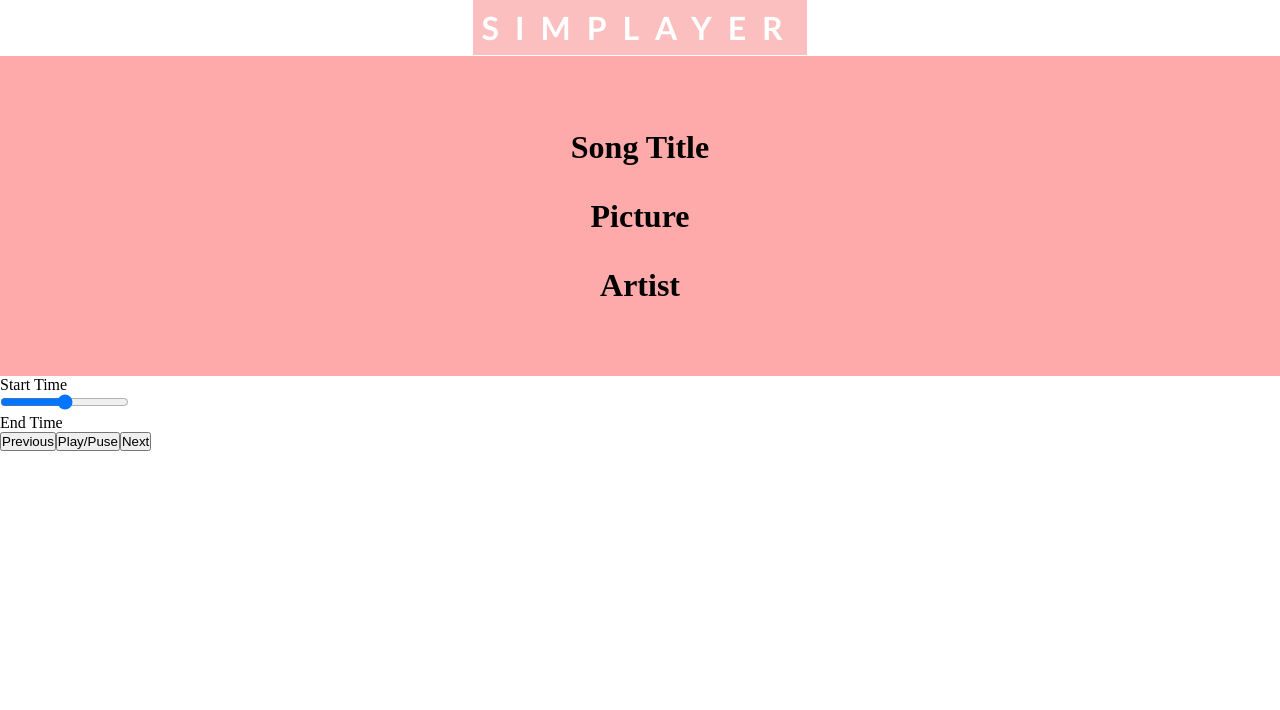
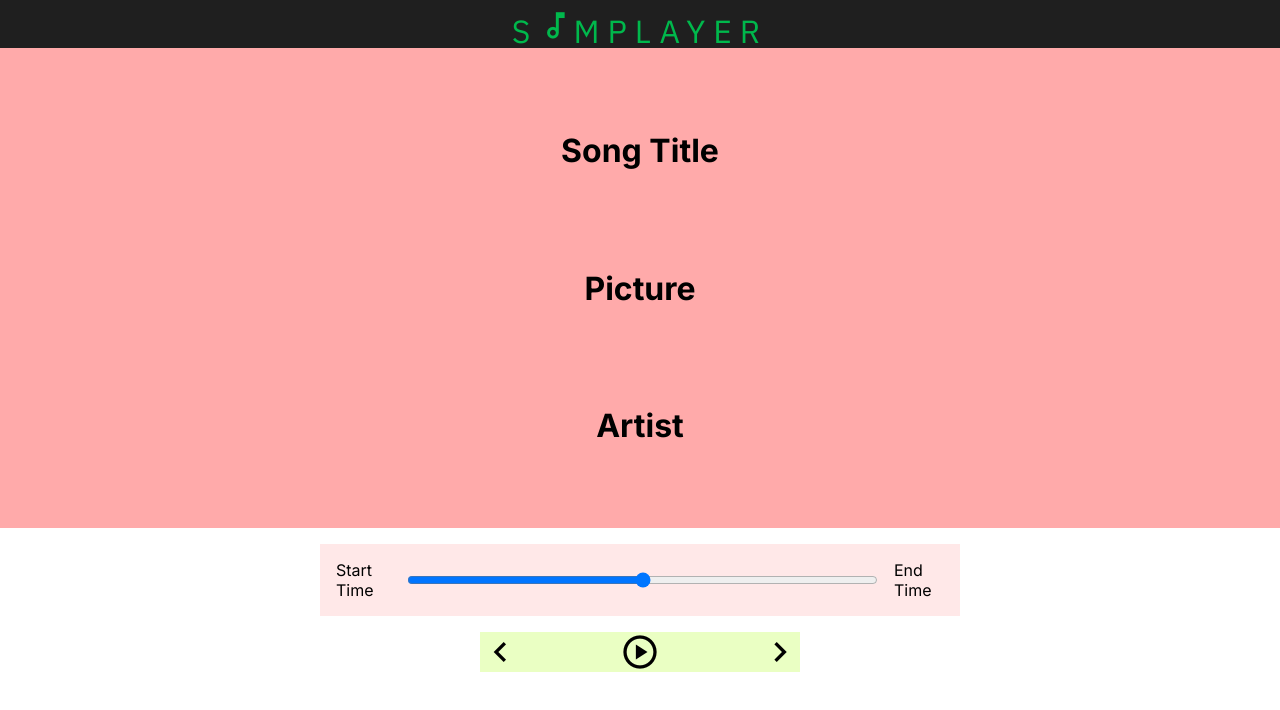
Before and after one commit to DeveloperSantoGithub/simplayer, a React (Create React App) app: page / in a window 1280 px wide. Shown: the top 710 px of the page. Built offline with nearby package versions, Linux system fonts and the light colour scheme.

Commit message:
add local data

```diff
--- a/package.json
+++ b/package.json
@@ -10,6 +10,7 @@
     "react": "^18.2.0",
     "react-dom": "^18.2.0",
     "react-scripts": "5.0.1",
+    "uuidv4": "^6.2.13",
     "web-vitals": "^2.1.4"
   },
   "scripts": {
--- a/src/Components/Navbar.js
+++ b/src/Components/Navbar.js
@@ -1,7 +1,9 @@
 export default function Navbar() {
 	return (
 		<div className="navbar">
-			<h1 className="logo">Simplayer</h1>
+			<h1 className="logo">
+				S<span className="material-icons-outlined">audiotrack</span>mplayer
+			</h1>
 		</div>
 	);
 }
--- a/src/Components/Player.js
+++ b/src/Components/Player.js
@@ -1,15 +1,18 @@
 export default function Player() {
 	return (
-		<div className="player">
+		<div className="musicPlayer">
 			<div className="timeControl">
 				<p>Start Time</p>
 				<input type="range" />
 				<p>End Time</p>
 			</div>
 			<div className="playControl">
-				<button>Previous</button>
-				<button>Play/Puse</button>
-				<button>Next</button>
+				<span className="material-icons-outlined">navigate_before</span>
+
+				<span className="material-icons-outlined">play_circle</span>
+				{/* <span className="material-icons-outlined"> pause_circle</span> */}
+
+				<span className="material-icons-outlined">navigate_next</span>
 			</div>
 		</div>
 	);
--- a/src/Styles/Global.scss
+++ b/src/Styles/Global.scss
@@ -1,3 +1,7 @@
+@import url('https://fonts.googleapis.com/css2?family=Material+Icons+Outlined');
+
+@import url('https://fonts.googleapis.com/css2?family=IBM+Plex+Sans:ital,wght@0,300;0,400;1,300;1,400&family=Inter:wght@300;400;500;600;700&display=swap');
+
 * {
 	padding: 0;
 	margin: 0;
--- a/src/Styles/_musicInfo.scss
+++ b/src/Styles/_musicInfo.scss
@@ -0,0 +1,16 @@
+.musicInfo {
+	width: 100%;
+	min-height: 60vh;
+
+	display: flex;
+	align-items: center;
+	justify-content: space-evenly;
+	flex-direction: column;
+	background: #ffaaaa;
+
+	font-family: 'Inter', sans-serif;
+
+	h1 {
+		padding: 1rem;
+	}
+}
--- a/src/Styles/_musicPlayer.scss
+++ b/src/Styles/_musicPlayer.scss
@@ -1,14 +1,43 @@
-.musicInfo {
+.musicPlayer {
 	width: 100%;
-	height: 40vh;
+	min-height: 20vh;
 
 	display: flex;
 	align-items: center;
-	justify-content: center;
+	justify-content: space-evenly;
 	flex-direction: column;
-	background: #ffaaaa;
+	font-family: 'Inter', sans-serif;
 
-	h1 {
-		padding: 1rem;
+	.timeControl {
+		width: 50%;
+
+		display: flex;
+		align-items: center;
+		justify-content: space-between;
+
+		background: #ffe8e8;
+
+		input {
+			width: 100%;
+			padding: 1rem 2rem;
+		}
+
+		p {
+			padding: 1rem;
+		}
+	}
+
+	.playControl {
+		background: #eaffc3;
+		width: 25%;
+
+		display: flex;
+		align-items: center;
+		justify-content: space-between;
+
+		span {
+			font-size: 2.5rem;
+			cursor: pointer;
+		}
 	}
 }
--- a/src/Styles/_navbar.scss
+++ b/src/Styles/_navbar.scss
@@ -1,18 +1,25 @@
 .navbar {
 	width: 100%;
-	height: 7vh;
+	height: 6vh;
+
+	background: #1f1f1f;
 
 	display: flex;
 	align-items: flex-start;
 	justify-content: space-around;
 
 	.logo {
-		background: #fcbfbf;
 		padding: 0.5rem;
 		text-transform: uppercase;
-		font-family: 'Gill Sans', 'Gill Sans MT', Calibri, 'Trebuchet MS',
-			sans-serif;
-		letter-spacing: 1rem;
-		color: #fff;
+		font-family: 'IBM Plex Sans', sans-serif;
+		font-weight: 500;
+		letter-spacing: 0.5rem;
+		color: #00b84c;
+
+		span {
+			font-size: 2.2rem;
+			padding: 0;
+			margin: 0;
+		}
 	}
 }
```
Also changed, not shown: src/LocalDatabase.js (added, +55 -0 lines), 1 other file (tests, documents, lock files or other folders).
